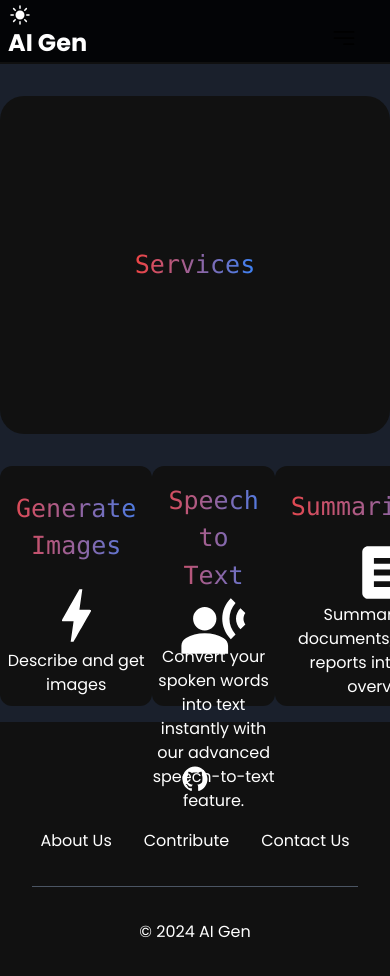
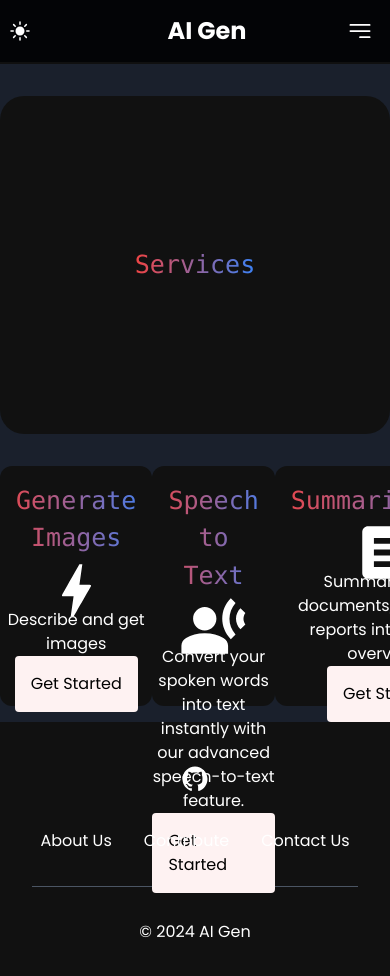
Before and after one commit to preston176/AI-Gen, a React (Vite) app: page /services in a window 390 px wide. Shown: the top 976 px of the page. Built offline with nearby package versions, Linux system fonts and the light colour scheme.

Commit message:
refactor: Improve UI consistency in Header and About components

```diff
--- a/src/Components/Header/Header.jsx
+++ b/src/Components/Header/Header.jsx
@@ -17,44 +17,46 @@ const Header = () => {
     };
 
     return (
-        <div className={`sticky top-0 left-0 w-full h-16 ${isDarkMode ? 'bg-black text-white' : 'bg-[#e1f0ff] text-black'} bg-opacity-85 border-b-2 border-[#101010] z-50 flex justify-center items-center `}>
-            <div className="md:flex items-center justify-between py-4 md:px-10 px-2 w-full max-w-7xl">
-                {/* img */}
+        <div className={`sticky top-0 left-0 w-full h-16 ${isDarkMode ? 'bg-black text-white' : 'bg-[#e1f0ff] text-black'} bg-opacity-85 border-b-2 border-[#101010] z-50 flex justify-center items-center`}>
+            <div className="flex items-center justify-between py-4 px-2 w-full max-w-7xl">
+                {/* Dark/Light mode toggle */}
                 <div className="font-bold text-2xl cursor-pointer flex items-center gap-1">
-
-                    {/* Conditionally render a dark or light mode icon based on the value of `isDarkMode`. */}
-                    {isDarkMode ? (<svg onClick={() => toggleTheme()} xmlns="http://www.w3.org/2000/svg" viewBox="0 0 24 24" fill="currentColor" className="w-6 h-6">
-                        <path d="M12 2.25a.75.75 0 0 1 .75.75v2.25a.75.75 0 0 1-1.5 0V3a.75.75 0 0 1 .75-.75ZM7.5 12a4.5 4.5 0 1 1 9 0 4.5 4.5 0 0 1-9 0ZM18.894 6.166a.75.75 0 0 0-1.06-1.06l-1.591 1.59a.75.75 0 1 0 1.06 1.061l1.591-1.59ZM21.75 12a.75.75 0 0 1-.75.75h-2.25a.75.75 0 0 1 0-1.5H21a.75.75 0 0 1 .75.75ZM17.834 18.894a.75.75 0 0 0 1.06-1.06l-1.59-1.591a.75.75 0 1 0-1.061 1.06l1.59 1.591ZM12 18a.75.75 0 0 1 .75.75V21a.75.75 0 0 1-1.5 0v-2.25A.75.75 0 0 1 12 18ZM7.758 17.303a.75.75 0 0 0-1.061-1.06l-1.591 1.59a.75.75 0 0 0 1.06 1.061l1.591-1.59ZM6 12a.75.75 0 0 1-.75.75H3a.75.75 0 0 1 0-1.5h2.25A.75.75 0 0 1 6 12ZM6.697 7.757a.75.75 0 0 0 1.06-1.06l-1.59-1.591a.75.75 0 0 0-1.061 1.06l1.59 1.591Z" />
-                    </svg>)
-                        : (<svg onClick={() => toggleTheme()} xmlns="http://www.w3.org/2000/svg" fill="none" viewBox="0 0 24 24" strokeWidth={1.5} stroke="currentColor" className="w-6 h-6">
+                    {isDarkMode ? (
+                        <svg onClick={toggleTheme} xmlns="http://www.w3.org/2000/svg" viewBox="0 0 24 24" fill="currentColor" className="w-6 h-6">
+                            <path d="M12 2.25a.75.75 0 0 1 .75.75v2.25a.75.75 0 0 1-1.5 0V3a.75.75 0 0 1 .75-.75ZM7.5 12a4.5 4.5 0 1 1 9 0 4.5 4.5 0 0 1-9 0ZM18.894 6.166a.75.75 0 0 0-1.06-1.06l-1.591 1.59a.75.75 0 1 0 1.06 1.061l1.591-1.59ZM21.75 12a.75.75 0 0 1-.75.75h-2.25a.75.75 0 0 1 0-1.5H21a.75.75 0 0 1 .75.75ZM17.834 18.894a.75.75 0 0 0 1.06-1.06l-1.59-1.591a.75.75 0 1 0-1.061 1.06l1.59 1.591ZM12 18a.75.75 0 0 1 .75.75V21a.75.75 0 0 1-1.5 0v-2.25A.75.75 0 0 1 12 18ZM7.758 17.303a.75.75 0 0 0-1.061-1.06l-1.591 1.59a.75.75 0 0 0 1.06 1.061l1.591-1.59ZM6 12a.75.75 0 0 1-.75.75H3a.75.75 0 0 1 0-1.5h2.25A.75.75 0 0 1 6 12ZM6.697 7.757a.75.75 0 0 0 1.06-1.06l-1.59-1.591a.75.75 0 0 0-1.061 1.06l1.59 1.591Z" />
+                        </svg>
+                    ) : (
+                        <svg onClick={toggleTheme} xmlns="http://www.w3.org/2000/svg" fill="none" viewBox="0 0 24 24" strokeWidth={1.5} stroke="currentColor" className="w-6 h-6">
                             <path strokeLinecap="round" strokeLinejoin="round" d="M21.752 15.002A9.72 9.72 0 0 1 18 15.75c-5.385 0-9.75-4.365-9.75-9.75 0-1.33.266-2.597.748-3.752A9.753 9.753 0 0 0 3 11.25C3 16.635 7.365 21 12.75 21a9.753 9.753 0 0 0 9.002-5.998Z" />
                         </svg>
-                        )
-                    }
-
-                </div>
-                <div className="font-bold text-2xl cursor-pointer flex items-center gap-1">
-                    <Link to="/"> <span className={`${isDarkMode ? "text-white" : "text-black"} text-primary transition ease-in-out delay-150`}>AI Gen</span></Link>
+                    )}
                 </div>
 
-                {/* md: mobile icons */}
+                {/* Logo */}
+                <div className="flex-1 text-center">
+                    <Link to="/">
+                        <span className={`${isDarkMode ? 'text-white' : 'text-black'} text-2xl font-bold transition ease-in-out delay-150`}>AI Gen</span>
+                    </Link>
+                </div>
+
+                {/* Mobile Menu Icon */}
                 <div
                     onClick={toggleMenu}
-                    className="w-7 h-7 right-8 top-6 cursor-pointer md:hidden text-black absolute"
+                    className="w-7 h-7 cursor-pointer md:hidden text-black absolute right-4"
                 >
-                    {open ? <XMarkIcon /> : <Bars3BottomRightIcon />}
+                    {open ? <XMarkIcon color={isDarkMode ? "white" : "black"} /> : <Bars3BottomRightIcon color={isDarkMode ? "white" : "black"} />}
                 </div>
 
-                {/* navbar */}
+                {/* Navbar */}
                 <ul
-                    className={`md:flex md:items-center md:pd-0 md:static md:z-auto left-0 w-full md:w-auto mt-4 md:pl-0 pl-9 bg-slate-400 sm:bg-transparent transition-all duration-500 ease-in-out mobile-menu ${open ? 'open' : ''}`}
+                    className={`md:flex md:items-center md:static absolute md:w-auto w-full md:bg-transparent bg-slate-400 transition-all duration-500 ease-in-out ${open ? 'top-16' : 'top-[-490px]'}`}
                 >
                     {links.map((item, index) => (
-                        <li key={index} className="md:ml-8 md:my-0 my:7 font-semibold">
+                        <li key={index} className="md:ml-8 md:my-0 my-7 font-semibold">
                             {item.link.startsWith('http') ? (
                                 <a
                                     href={item.link}
-                                    className={`text-black transition-all duration-500 hover:text-primary ${isDarkMode ? 'text-white' : 'text-black'}`}
+                                    className={`transition-all duration-500 hover:text-primary ${isDarkMode ? 'text-white' : 'text-black'}`}
                                     target="_blank"
                                     rel="noopener noreferrer"
                                 >
@@ -63,10 +65,7 @@ const Header = () => {
                             ) : (
                                 <Link
                                     to={item.link}
-                                    activeClass="active"
-                                    smooth={true}
-                                    spy={true}
-                                    className={`text-black transition-all duration-500 hover:text-primary ${isDarkMode ? 'text-white' : 'text-black'}`}
+                                    className={`transition-all duration-500 hover:text-primary ${isDarkMode ? 'text-white' : 'text-black'}`}
                                 >
                                     {item.name}
                                 </Link>
--- a/src/Pages/About.jsx
+++ b/src/Pages/About.jsx
@@ -29,7 +29,7 @@ const About = ({ isDarkMode }) => {
         <div className={`${isDarkMode ? "text-white" : "text-black"} text-gray-900`}>
             <h2 className='text-center font-bold text-2xl py-2'>About</h2>
             <p className={`${isDarkMode ? "text-white" : "text-black"} font-bold text-center text-lg`}>Welcome to this AI Gen Project! </p>
-            <p className='text-lg text-center py-2'>We are passionate about harnessing the power of AI to create innovative solutions for generating images, audio, and more. <br /> Our project leverages cutting-edge technology provided by OpenAI to enable users to explore the realm of artificial intelligence in creative ways.</p>
+            <p className='text-lg text-center py-2'>We are passionate about harnessing the power of AI to create innovative solutions for delivering a vast majority of services such as generating images, audio, and more. <br /> Our project leverages cutting-edge technology provided by OpenAI to enable users to explore the realm of artificial intelligence in creative ways.</p>
             <div className="models-used">
                 <h3 className="text-xl font-semibold mb-4 text-center">Models used:</h3>
                 {
--- a/src/Pages/AiServices.jsx
+++ b/src/Pages/AiServices.jsx
@@ -11,7 +11,9 @@ const AiServices = ({ isDarkMode }) => {
         dark: "bg-[#111] shadow-gray-700",
         darkText: 'text-white',
         lightText: 'text-black',
-        light: 'bg-[#858585] shadow-gray-700 bg-opacity-10'
+        light: 'bg-[#858585] shadow-gray-700 bg-opacity-10',
+        darkBtn: 'bg-red-50 text-black p-4 rounded hover:bg-red-500 hover:text-white',
+        lightBtn: 'bg-red-500 text-white p-4 rounded hover:bg-red-400 hover:text-black',
     }
 
     const cards = [
@@ -62,7 +64,7 @@ const AiServices = ({ isDarkMode }) => {
             <div className='flex rounded-[3000px] items-center justify-between pt-8 py-4  sm:flex-row mobile:flex-col mobile:gap-5 '>
                 {
                     cards.map((card, index) => (
-                        <Link to={card.link}>
+                        <Link to={card.link} key={index}>
                             <div key={index} className={`${isDarkMode ? ThemeStyles.dark : ThemeStyles.light} flex flex-col justify-around items-center h-60 rounded-xl mobile:w-screen md:w-[320px] lg:w-[400px] hover:scale-110 hover:cursor-pointer transition-all ease-in-out duration-150`}>
                                 <h2 className="bg-gradient-to-r from-red-500 to-blue-500 text-transparent bg-clip-text laptop:text-[40px] font-mono p-4 md:text-[76px] sm:text-[46px] mobile:text-[28px] small_mobile:text-[25px] text-center">{card.title}</h2>
                                 <div className={`${isDarkMode ? ThemeStyles.darkText : ThemeStyles.lightText} flex justify-center items-center scale-[2]`}>
@@ -70,6 +72,9 @@ const AiServices = ({ isDarkMode }) => {
                                 </div>
                                 <div className="">
                                     <h3 className={`${isDarkMode ? ThemeStyles.darkText : ThemeStyles.lightText} w-auto m-auto text-center`}>{card.description}</h3>
+                                </div>
+                                <div className="">
+                                    <Link to={card.link}>  <h3 className={`${isDarkMode ? ThemeStyles.darkBtn : ThemeStyles.lightBtn}' hover:scale-105 transition ease-in-out delay-50 hover:transition-all`}>Get Started</h3></Link>
                                 </div>
                             </div>
                         </Link>
```
